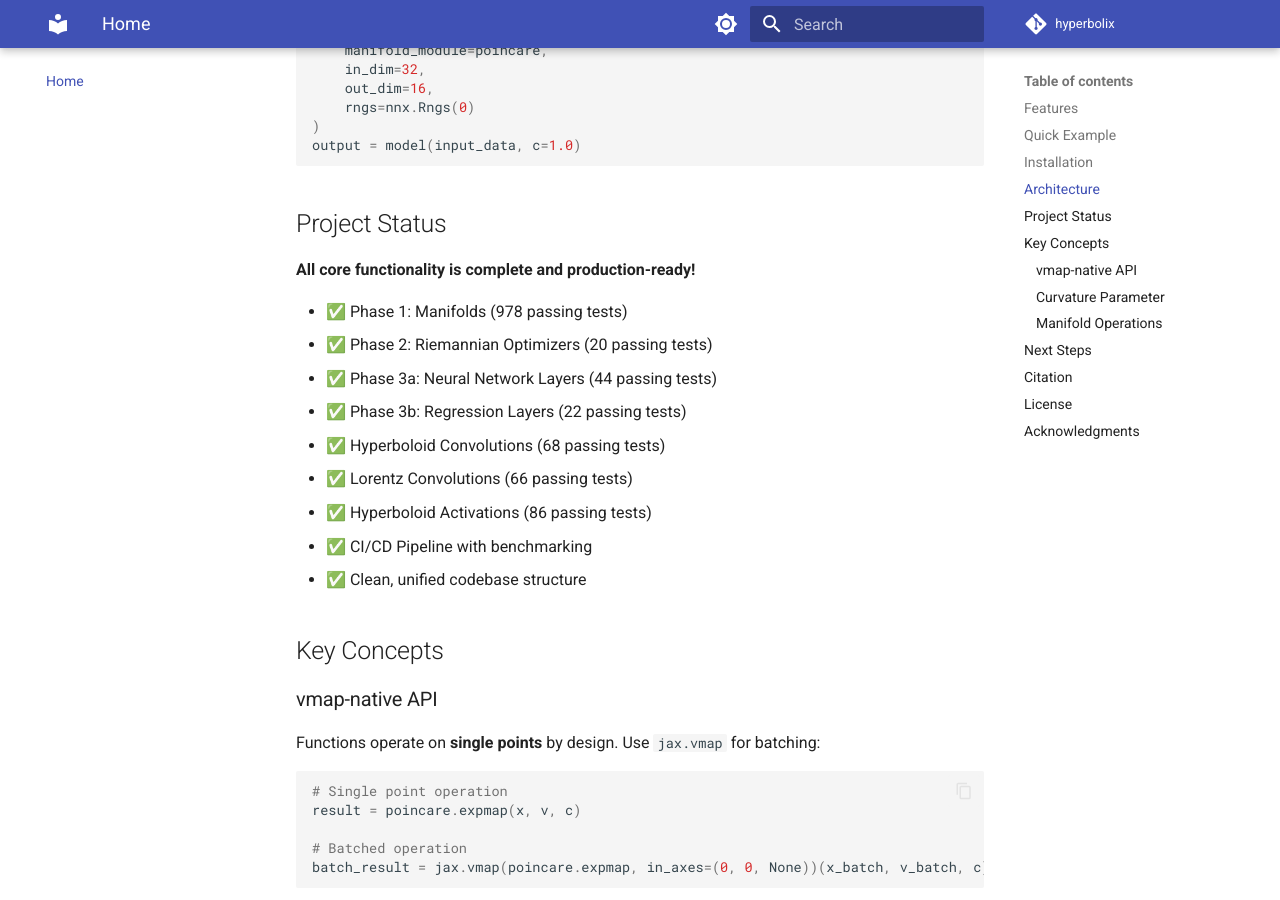
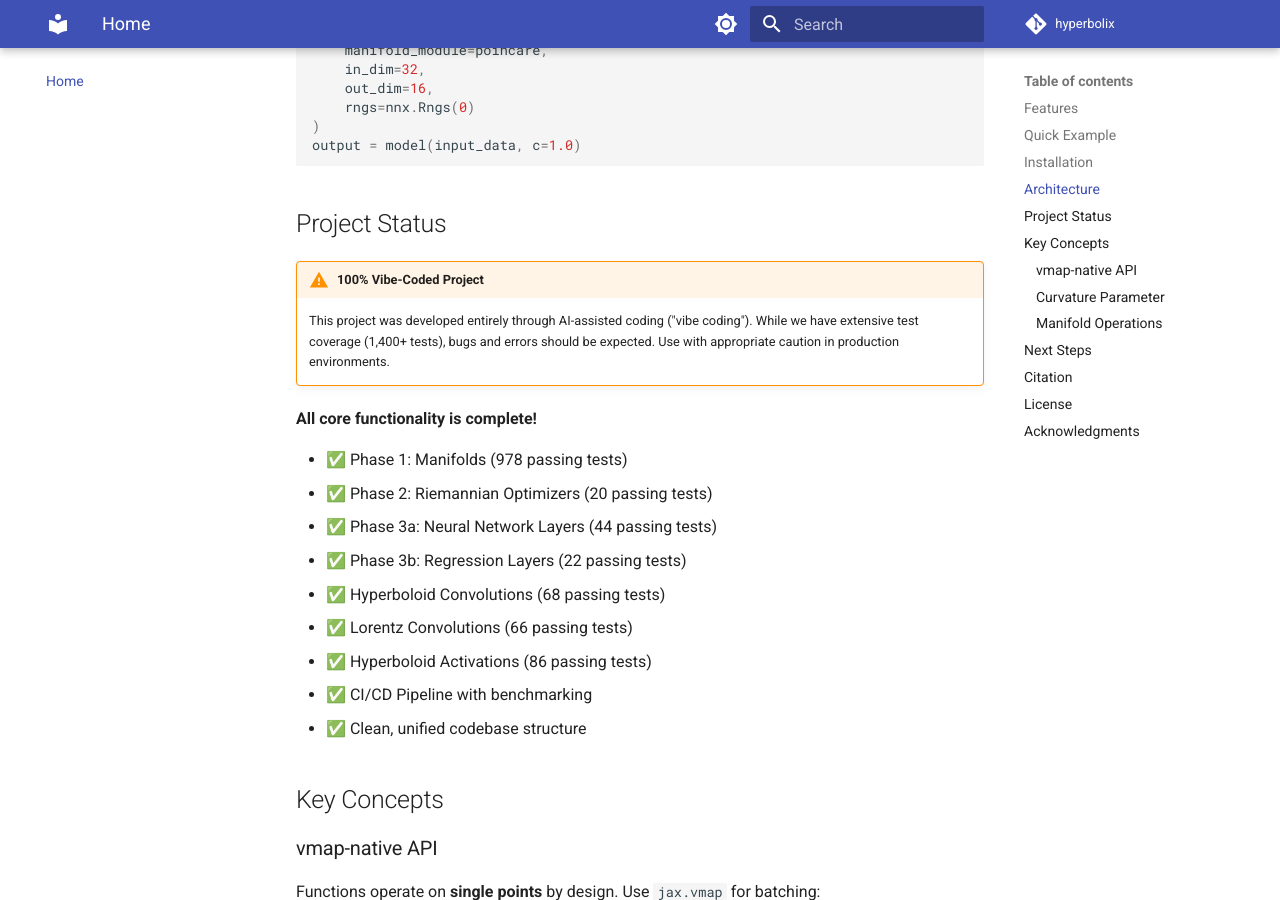
Before and after one commit to timoklein/hyperbolix, an MkDocs documentation site: the page built from docs/index.md, in a window 1280 px wide and 900 px high, scrolled down 1794 px. Built offline with MkDocs 1.6.1 and Material for MkDocs 9.7.7, drawn with Linux system fonts in a browser that asks for light colours; comment, search, counter and statistics services are not loaded; the version menu is left out.

Commit message:
add vibe coding disclaimers

```diff
--- a/docs/index.md
+++ b/docs/index.md
@@ -78,7 +78,10 @@ output = model(input_data, c=1.0)
 
 ## Project Status
 
-**All core functionality is complete and production-ready!**
+!!! warning "100% Vibe-Coded Project"
+    This project was developed entirely through AI-assisted coding ("vibe coding"). While we have extensive test coverage (1,400+ tests), bugs and errors should be expected. Use with appropriate caution in production environments.
+
+**All core functionality is complete!**
 
 - ✅ Phase 1: Manifolds (978 passing tests)
 - ✅ Phase 2: Riemannian Optimizers (20 passing tests)
```
Also changed, not shown: README.md (+3 -0 lines).
